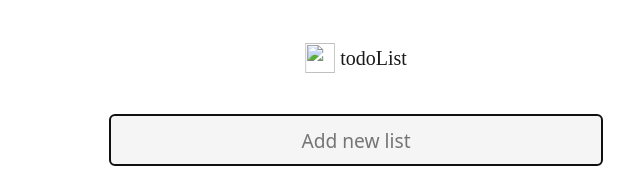
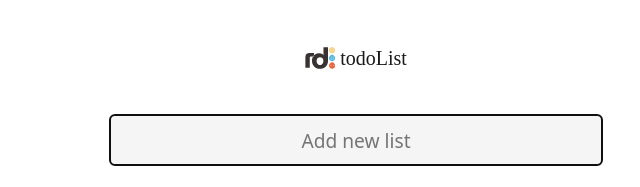
Before and after one commit to rdtungul/list, a plain HTML site: page index.html in a window 1280 px wide. Shown: the top 187 px of the page, 284-924 px from the left. Drawn offline with nearby package versions, Linux system fonts and the light colour scheme; files that its build step writes are made by us from their sources; the site is published under a folder, as on GitHub Pages, so addresses that start at the root find nothing; a web font is replaced by a local one.

Commit message:
initial commit nav logo update v2

```diff
--- a/index.html
+++ b/index.html
@@ -34,7 +34,7 @@
       <nav class="navbar navbar-light">
         <div class="container-fluid nav-container">
           <a class="navbar-brand navbar-center" href="#main">
-            <img src="/img/nav.svg" width="30" height="30" class="d-inline-block align-top" alt="" loading="lazy">
+            <img src="img/nav.svg" width="30" height="30" class="d-inline-block align-top" alt="" loading="lazy">
             todoList
           </a>
         </div>
```
